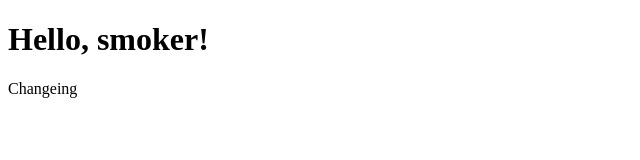
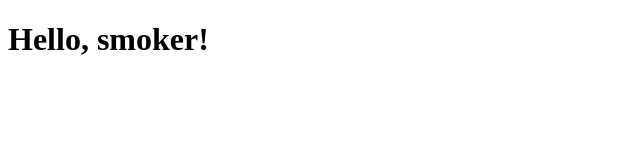
Before and after one commit to Solamoni/HookahBar, a plain HTML site: page index.html in a window 1280 px wide. Shown: the full height of the page, 0-640 px from the left. Drawn offline with Linux system fonts and the light colour scheme.

Commit message:
Third commit

```diff
--- /dev/null
+++ b/css/reset.css
@@ -0,0 +1,48 @@
+/* http://meyerweb.com/eric/tools/css/reset/
+   v2.0 | 20110126
+   License: none (public domain)
+*/
+
+html, body, div, span, applet, object, iframe,
+h1, h2, h3, h4, h5, h6, p, blockquote, pre,
+a, abbr, acronym, address, big, cite, code,
+del, dfn, em, img, ins, kbd, q, s, samp,
+small, strike, strong, sub, sup, tt, var,
+b, u, i, center,
+dl, dt, dd, ol, ul, li,
+fieldset, form, label, legend,
+table, caption, tbody, tfoot, thead, tr, th, td,
+article, aside, canvas, details, embed,
+figure, figcaption, footer, header, hgroup,
+menu, nav, output, ruby, section, summary,
+time, mark, audio, video {
+	margin: 0;
+	padding: 0;
+	border: 0;
+	font-size: 100%;
+	font: inherit;
+	vertical-align: baseline;
+}
+/* HTML5 display-role reset for older browsers */
+article, aside, details, figcaption, figure,
+footer, header, hgroup, menu, nav, section {
+	display: block;
+}
+body {
+	line-height: 1;
+}
+ol, ul {
+	list-style: none;
+}
+blockquote, q {
+	quotes: none;
+}
+blockquote:before, blockquote:after,
+q:before, q:after {
+	content: '';
+	content: none;
+}
+table {
+	border-collapse: collapse;
+	border-spacing: 0;
+}
--- /dev/null
+++ b/css/style.css
@@ -0,0 +1 @@
+@import url(reset.css);
--- a/index.html
+++ b/index.html
@@ -6,6 +6,5 @@
 </head>
 <body>
 	<h1>Hello, smoker!</h1>
-	<p>Changeing</p>
 </body>
 </html>
```
Also changed, not shown: images/hookah-01.jpg (renamed from hookah-01.jpg).
